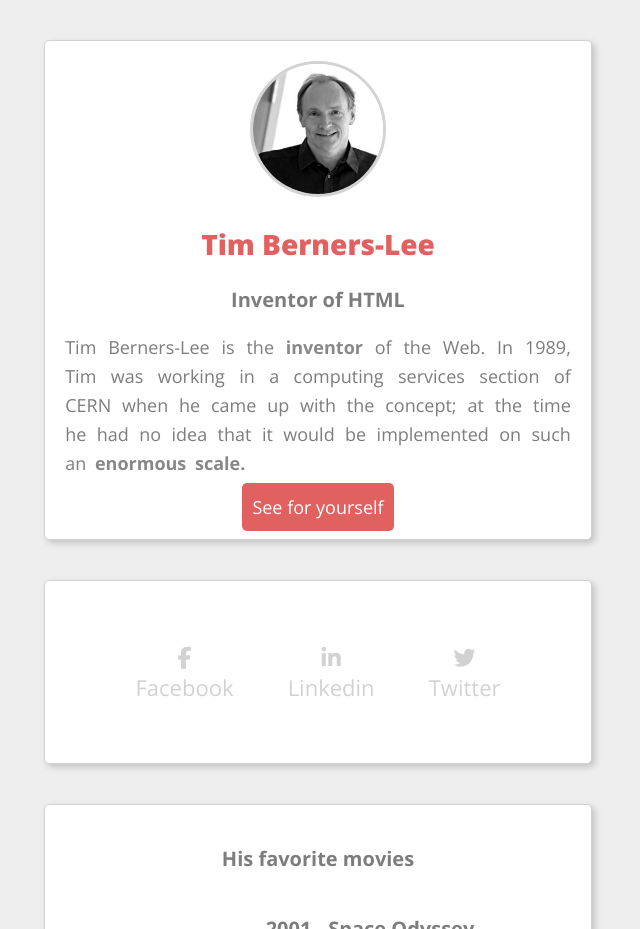
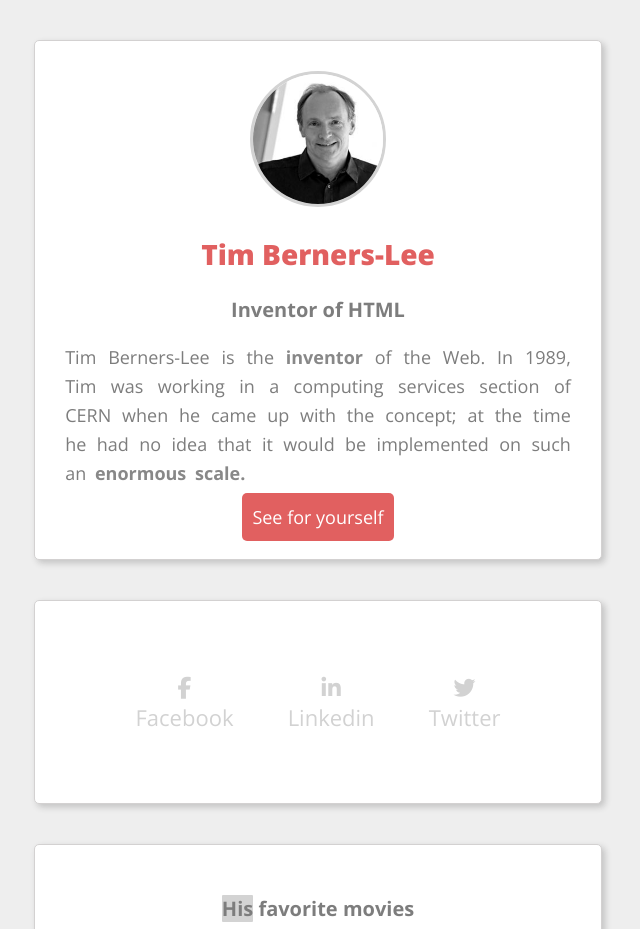
Before and after one commit to masatoDeweerdt/Tim-Berners-Lee, a plain HTML site: page index.html in a window 1280 px wide. Shown: the top 929 px of the page, without its empty margins (322-962 px from the left). Drawn offline with nearby package versions, Linux system fonts and the light colour scheme.

Commit message:
small correction

```diff
--- a/index.html
+++ b/index.html
@@ -11,7 +11,7 @@
 
 </head>
 <body>
-    <section class="sectionOne">
+    <section>
 
         <img src="images/tim_berners_lee.jpg" class="profilePic" alt="Picture of Tim Berners-Lee">
         <h1>Tim Berners-Lee</h1>
@@ -20,23 +20,23 @@
             In 1989, Tim was working in a computing services section of CERN when he came up with the concept;
             at the time he had no idea that it would be implemented on such an <span class="text-bold">enormous scale.</span></p>
 
-        <a href="#" class="button">See for yourself</a>
+        <a href="https://fr.wikipedia.org/wiki/Tim_Berners-Lee" class="button">See for yourself</a>
 
     </section>
 
-    <section class="sectionTwo">
+    <section>
 
         <ul>
-            <li><span class="fab fa-facebook-f"></span><br>Facebook</li>
-            <li><span class="fab fa-linkedin-in"></span><br>Linkedin</li>
-            <li><span class="fab fa-twitter"></span><br>Twitter</li>
+            <li><div><span class="fab fa-facebook-f"></span></div></span>Facebook</li>
+            <li><div><span class="fab fa-linkedin-in"></span></div>Linkedin</li>
+            <li><div><span class="fab fa-twitter"></span></div>Twitter</li>
         </ul>
 
     </section>
 
-    <section class="sectionThree">
+    <section>
 
-        <h3>His favorite movies</h3>
+        <h3><span class="his">His</span> favorite movies</h3>
         <table>
             <tr>
                 <td>
--- a/style.css
+++ b/style.css
@@ -15,6 +15,11 @@
 .synopsis {
     padding-left: 10px;
     padding-right: 10px;
+}
+
+.his {
+    background-color: lightgrey;
+    border-radius: 1px;
 }
 
 body {
@@ -45,11 +50,15 @@ a {
     font-size: 18px;
 }
 
+button {
+
+}
+
 section {
     background-color: white;
     width: 40%;
     margin: 40px auto;
-    padding: 20px;
+    padding: 30px;
     border: 1px solid #d3d1d1;
     border-radius: 5px;
     -webkit-box-shadow: 3px 3px 6px 0px rgba(50, 50, 50, 0.23);
```
